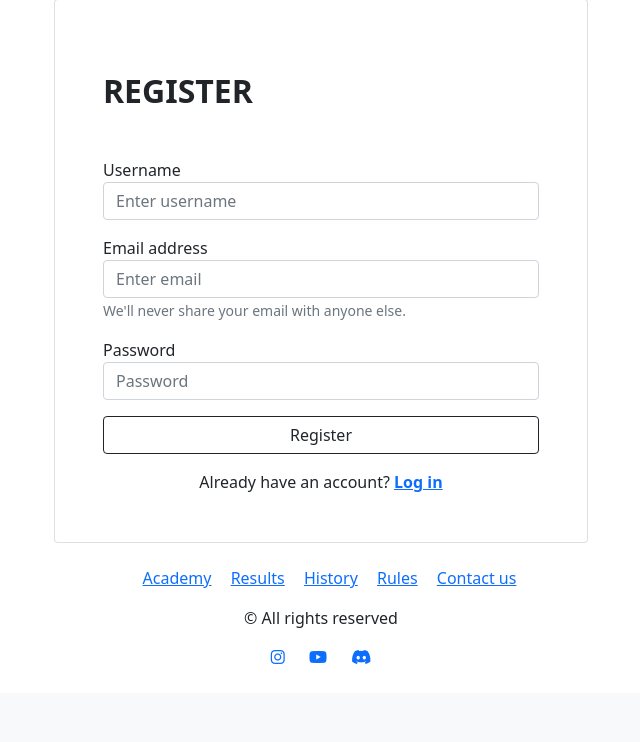
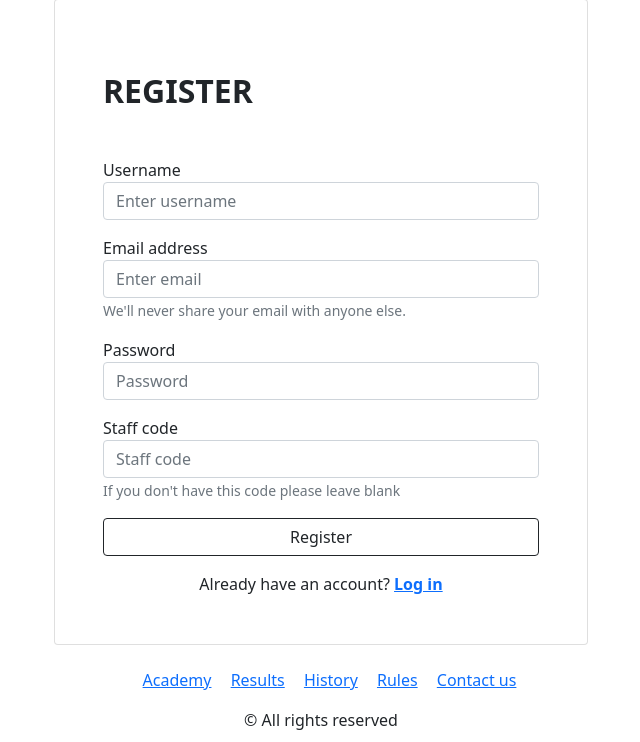
Before and after one commit to AdamKmet1997/ogkroe-school, a Django app: page /account/signup/ in a window 1280 px wide. Shown: the part 121-863 px from the top of the page, without its empty margins (319-959 px from the left). Before the commit the page ends 785 px from the top, so only its background shows below. Run offline with Django 4.2, Linux system fonts and the light colour scheme; some libraries are stand-ins or nearby versions.

Commit message:
add is staff to account model limit what non staff can see

```diff
--- a/account/models.py
+++ b/account/models.py
@@ -38,6 +38,7 @@
     password = models.CharField(max_length=200)
     is_admin = models.BooleanField(default=False)
     is_staff = models.BooleanField(default=False)
+    staff_code = models.CharField(max_length=200, unique=False, blank=False, default="")
 
     objects = AccountManager()
 
--- a/account/templates/authentication/signup.html
+++ b/account/templates/authentication/signup.html
@@ -40,6 +40,18 @@
                   placeholder="Password"
                 />
               </div>
+              <div class="mb-3">
+                <label for="password">Staff code</label>
+                <input
+                  type="text"
+                  class="form-control"
+                  name="unique_code"
+                  placeholder="Staff code"
+                />
+                <small id="emailHelp" class="form-text text-muted"
+                  >If you don't have this code please leave blank</small
+                >
+              </div>
               <div class="d-grid">
                 <button class="btn btn-outline-dark" type="submit">
                   Register
--- a/account/views.py
+++ b/account/views.py
@@ -19,8 +19,12 @@
         email = request.POST.get("email")
         username = request.POST.get("username")
         password = request.POST.get("password")
+        staff_code = request.POST.get("staff_code")
         User.objects.create(
-            email=email, username=username, password=make_password(password)
+            email=email,
+            username=username,
+            password=make_password(password),
+            staff_code=staff_code,
         )
         return redirect("login")
     return render(request, "authentication/signup.html")
--- a/school/templates/school/results.html
+++ b/school/templates/school/results.html
@@ -2,7 +2,7 @@
 
 {% block content %}
 
-{% if user.is_authenticated %}
+{% if user.is_authenticated and IS_STAFF%}
     <form action="/results/" method="post" enctype="multipart/form-data" class="mt-4">
 		{% csrf_token %}
 
@@ -20,7 +20,7 @@
                 <h5 class="card-title">Tier {{result.tier_number}} - {{result.track_name}}</h5>
                 <p class="card-text text-muted">{{result.date_raced}}</p>
 
-                {% if user.is_authenticated %}
+                {% if user.is_authenticated and IS_STAFF %}
                     <a href="{% url 'delete_results' result.id %}" class="btn btn-danger w-100">Delete</a>
                 {% endif %}
             </div>
```
Also changed, not shown: school/templates/school/academy.html (+20 -14 lines), school/views.py (+19 -5 lines), account/migrations/0007_user_staff_code.py (added).
